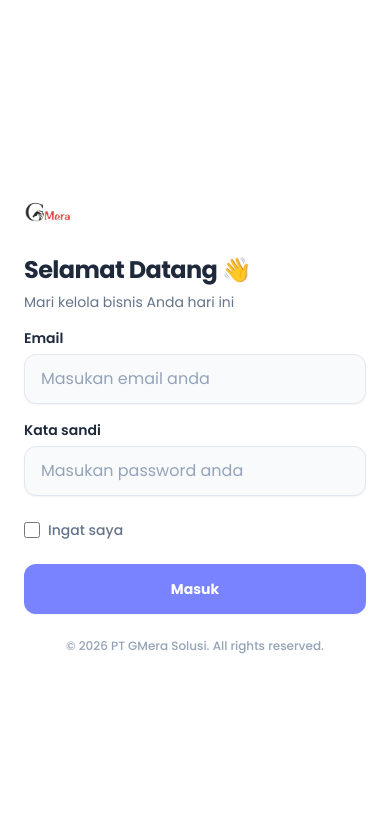
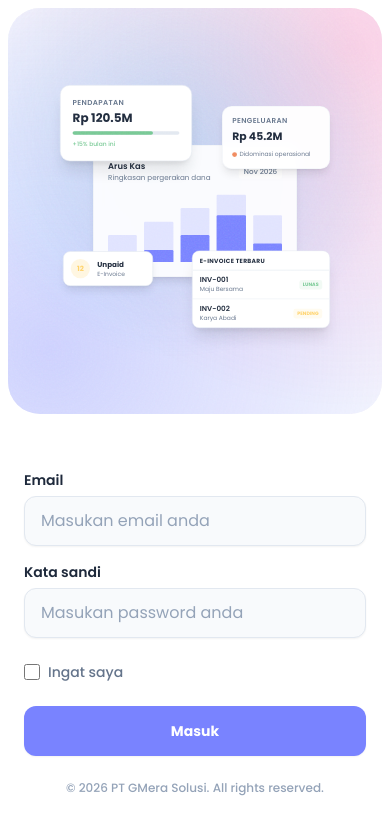
Before and after one commit to aadvxe/Gmera-Solusi, a Next.js app: page /login in a window 390 px wide. Shown: the top 834 px of the page. Built offline with nearby package versions, Linux system fonts and the light colour scheme; some icons are missing.

Commit message:
style: fix showcase layout responsiveness and mobile layout split

```diff
--- a/src/app/login/page.tsx
+++ b/src/app/login/page.tsx
@@ -69,9 +69,9 @@ export default function LoginPage() {
   };
 
   return (
-    <div className="flex h-dvh w-screen overflow-hidden bg-surface">
+    <div className="flex flex-col lg:flex-row h-dvh w-screen overflow-hidden bg-surface">
       {/* Left Panel (Showcase Wrapper) */}
-      <div className="hidden lg:flex lg:w-1/2 h-full p-4">
+      <div className="flex h-1/2 lg:h-full w-full lg:w-1/2 p-2 sm:p-4 shrink-0">
         <div className="relative w-full h-full flex flex-col items-center justify-center overflow-hidden bg-[#fafbfe] rounded-[2rem] isolate [transform:translate3d(0,0,0)] [backface-visibility:hidden]">
 
           {/* Mesh Gradient Blobs (radial-gradient to avoid banding) */}
@@ -88,10 +88,10 @@ export default function LoginPage() {
           </svg>
 
           {/* Static KPI Dashboard Mockups */}
-          <div className="relative w-full h-full">
+          <div className="relative w-[480px] h-[440px] shrink-0 origin-center scale-[0.6] sm:scale-75 md:scale-90 lg:scale-100">
 
             {/* Card 3: Chart (CENTERPIECE - Background) */}
-            <div className="absolute z-10 bg-white/90 backdrop-blur shadow-lg border border-border/60 rounded-2xl p-6 w-80 lg:w-96" style={{ top: '50%', left: '50%', transform: 'translate(-50%, -50%)' }}>
+            <div className="absolute z-10 bg-white/90 backdrop-blur shadow-lg border border-border/60 rounded-2xl p-6 w-[340px]" style={{ top: '50%', left: '50%', transform: 'translate(-50%, -50%)' }}>
               <div className="flex justify-between items-center mb-5">
                 <div>
                   <p className="text-sm font-semibold text-text-primary">Arus Kas</p>
@@ -109,7 +109,7 @@ export default function LoginPage() {
             </div>
 
             {/* Card 1: Revenue (Top Left) */}
-            <div className="absolute z-40 bg-white shadow-xl border border-border rounded-2xl p-5 w-60" style={{ top: '15%', left: '8%' }}>
+            <div className="absolute z-40 bg-white shadow-xl border border-border rounded-2xl p-5 w-[220px]" style={{ top: '10px', left: '15px' }}>
               <p className="text-xs text-text-secondary font-semibold uppercase tracking-wider mb-1">Pendapatan</p>
               <h3 className="text-xl font-bold text-text-primary mb-2">Rp 120.5M</h3>
               <div className="w-full bg-border rounded-full h-1.5 mb-2"><div className="bg-success h-1.5 rounded-full" style={{ width: '75%' }}></div></div>
@@ -117,7 +117,7 @@ export default function LoginPage() {
             </div>
 
             {/* Card 2: Expense (Top Right) */}
-            <div className="absolute z-30 bg-white/95 backdrop-blur shadow-lg border border-border/50 rounded-2xl p-4 w-52" style={{ top: '22%', right: '10%' }}>
+            <div className="absolute z-30 bg-white/95 backdrop-blur shadow-lg border border-border/50 rounded-2xl p-4 w-[180px]" style={{ top: '45px', right: '15px' }}>
               <p className="text-xs text-text-secondary font-semibold uppercase tracking-wider mb-1">Pengeluaran</p>
               <h3 className="text-lg font-bold text-text-primary mb-2">Rp 45.2M</h3>
               <div className="flex items-center space-x-1">
@@ -127,7 +127,7 @@ export default function LoginPage() {
             </div>
 
             {/* Card 4: Pending Invoices (Attached to Chart) */}
-            <div className="absolute z-40 bg-white shadow-lg border border-border rounded-xl p-3 w-44" style={{ top: '62%', left: '12%' }}>
+            <div className="absolute z-40 bg-white shadow-lg border border-border rounded-xl p-3 w-[150px]" style={{ bottom: '95px', left: '20px' }}>
               <div className="flex items-center space-x-3">
                 <div className="h-8 w-8 rounded-full bg-warning/20 flex items-center justify-center shrink-0">
                   <span className="text-warning font-bold text-xs">12</span>
@@ -140,7 +140,7 @@ export default function LoginPage() {
             </div>
 
             {/* Card 5: Table (Bottom Right) */}
-            <div className="absolute z-40 bg-white shadow-xl border border-border rounded-xl overflow-hidden w-64" style={{ bottom: '15%', right: '12%' }}>
+            <div className="absolute z-40 bg-white shadow-xl border border-border rounded-xl overflow-hidden w-[230px]" style={{ bottom: '25px', right: '15px' }}>
               <div className="bg-surface px-3 py-2 border-b border-border">
                 <p className="text-[10px] font-bold text-text-primary uppercase tracking-wider">E-Invoice Terbaru</p>
               </div>
@@ -168,15 +168,15 @@ export default function LoginPage() {
       </div>
 
       {/* Right Panel (Form) */}
-      <div className="w-full lg:w-1/2 h-full flex flex-col justify-center px-6 py-6 sm:py-10 sm:px-12 lg:px-24 bg-surface relative overflow-y-auto">
+      <div className="w-full lg:w-1/2 h-1/2 lg:h-full flex flex-col justify-center px-6 py-6 sm:py-10 sm:px-12 lg:px-24 bg-surface relative overflow-y-auto">
         <div className="mx-auto w-full max-w-md">
 
           {/* Logo */}
-          <div className="flex items-center space-x-2 mb-4">
+          <div className="hidden lg:flex items-center space-x-2 mb-4">
             <img src="/logo_gmera.png" alt="GMera Logo" className="h-12 w-auto object-contain" />
           </div>
 
-          <div className="mb-4">
+          <div className="hidden lg:block mb-4">
             <h2 className="text-2xl sm:text-3xl font-extrabold text-text-primary tracking-tight mb-1.5">
               {greeting}
             </h2>
```
